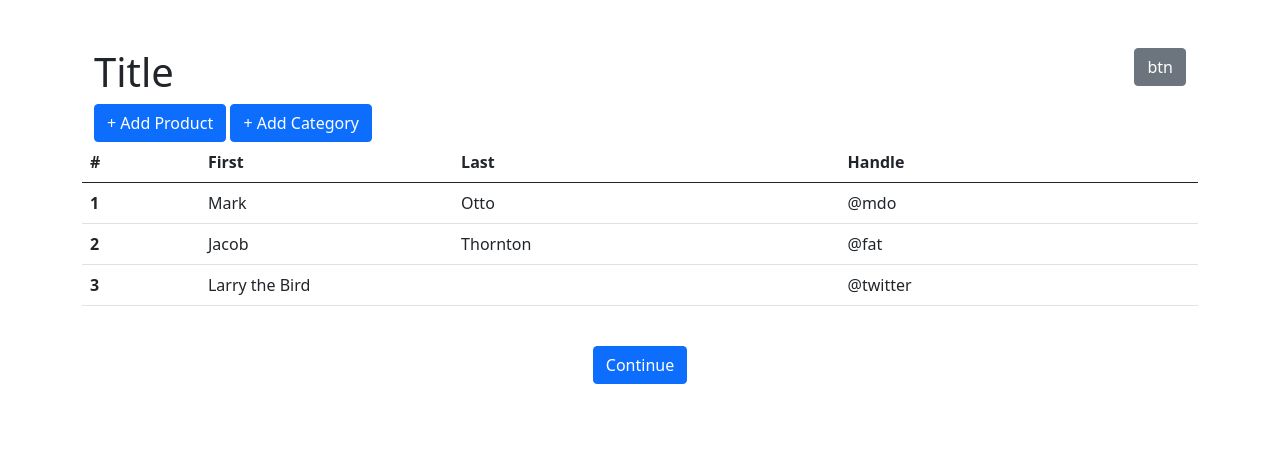
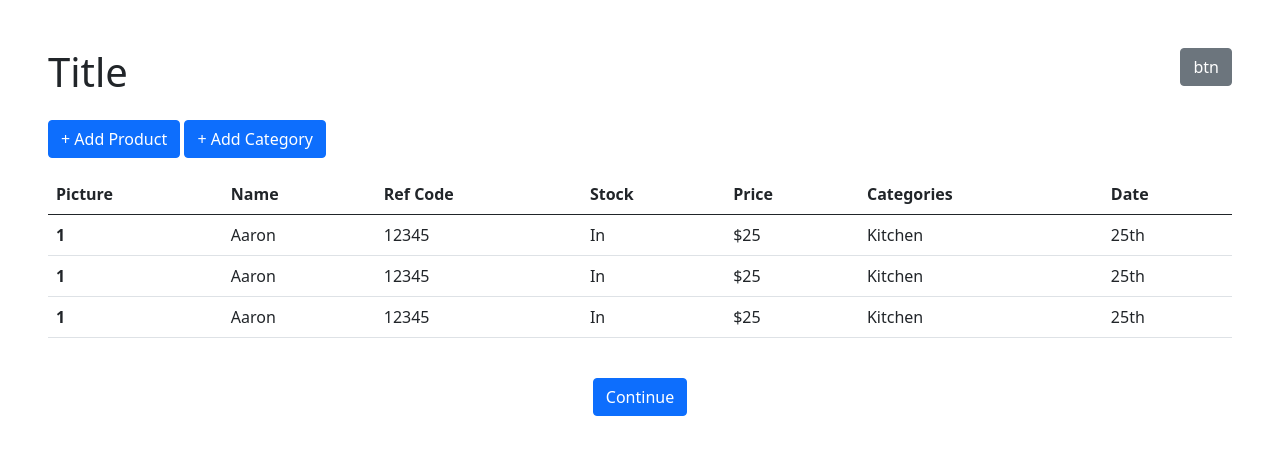
Before and after one commit to derochedesign/gcc-bootstrap-proto, a plain HTML site: page table.html in a window 1280 px wide. Drawn offline with nearby package versions, Linux system fonts and the light colour scheme.

Commit message:
table and dashboard screens
table and dashboard, some overall layout changes (container -> container-xxl, etc.)

```diff
--- a/table.html
+++ b/table.html
@@ -11,8 +11,8 @@
     <title>table</title>
   </head>
   <body>
-    <section class="container py-5 px-4">
-        <div class="row">
+    <section class="container-xxl p-5">
+        <div class="row mb-3">
             <div class="col">
                 <h1>Title</h1>
             </div>
@@ -20,40 +20,56 @@
                 <button type="button" class="btn btn-secondary">btn</button>
             </div>
         </div>
-        <div class="row">
-            <div>
+        <div class="row gy-3">
+            <div class="col-12">
                 <button type="button" class="btn btn-primary">+ Add Product</button>
                 <button type="button" class="btn btn-primary">+ Add Category</button>
             </div>
+
+            <div class="col-12">
                 <table class="table">
                     <thead>
                     <tr>
-                    <th scope="col">#</th>
-                    <th scope="col">First</th>
-                    <th scope="col">Last</th>
-                    <th scope="col">Handle</th>
+                        <th scope="col">Picture</th>
+                        <th scope="col">Name</th>
+                        <th scope="col">Ref Code</th>
+                        <th scope="col">Stock</th>
+                        <th scope="col">Price</th>
+                        <th scope="col">Categories</th>
+                        <th scope="col">Date</th>
                     </tr>
                     </thead>
                     <tbody>
                     <tr>
                         <th scope="row">1</th>
-                    <td>Mark</td>
-                    <td>Otto</td>
-                    <td>@mdo</td>
+                        <td>Aaron</td>
+                        <td>12345</td>
+                        <td>In</td>
+                        <td>$25</td>
+                        <td>Kitchen</td>
+                        <td>25th</td>
                     </tr>
                     <tr>
-                    <th scope="row">2</th>
-                    <td>Jacob</td>
-                    <td>Thornton</td>
-                    <td>@fat</td>
+                        <th scope="row">1</th>
+                        <td>Aaron</td>
+                        <td>12345</td>
+                        <td>In</td>
+                        <td>$25</td>
+                        <td>Kitchen</td>
+                        <td>25th</td>
                     </tr>
                     <tr>
-                    <th scope="row">3</th>
-                    <td colspan="2">Larry the Bird</td>
-                    <td>@twitter</td>
+                        <th scope="row">1</th>
+                        <td>Aaron</td>
+                        <td>12345</td>
+                        <td>In</td>
+                        <td>$25</td>
+                        <td>Kitchen</td>
+                        <td>25th</td>
                     </tr>
                     </tbody>
                 </table>
+            </div>
         </div>
         <div class="row my-4">
             <div class="col text-center">
```
Also changed, not shown: customization.html (+2 -2 lines), dashboard.html (+81 -0 lines), domain.html (+2 -2 lines), payments.html (+73 -0 lines), signup.html (+2 -2 lines), tiles.html (+2 -2 lines), website-settings.html (+5 -5 lines). Lines whose indentation alone changed are shown as unchanged.
